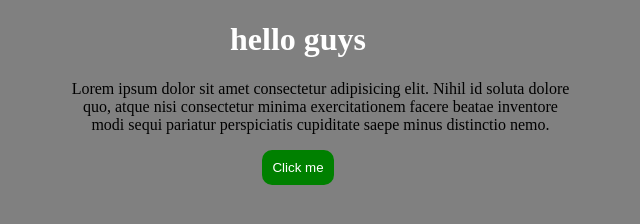
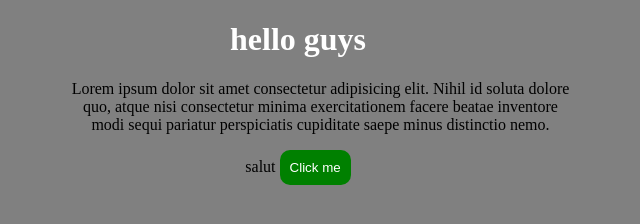
Before and after one commit to Iayden-Ayoub/Portfolio, a plain HTML site: page index.html in a window 1280 px wide. Shown: the whole page, without its empty margins (342-982 px from the left). Drawn offline with Linux system fonts and the light colour scheme.

Commit message:
ajoute de span

```diff
--- a/index.html
+++ b/index.html
@@ -13,6 +13,7 @@
          exercitationem facere beatae inventore
         modi sequi pariatur perspiciatis cupiditate saepe minus distinctio nemo.
     </p>
+    <span>salut</span>
     <button id="cc" onclick="clck()">Click me</button>
     <script>
         function clck(){
```
